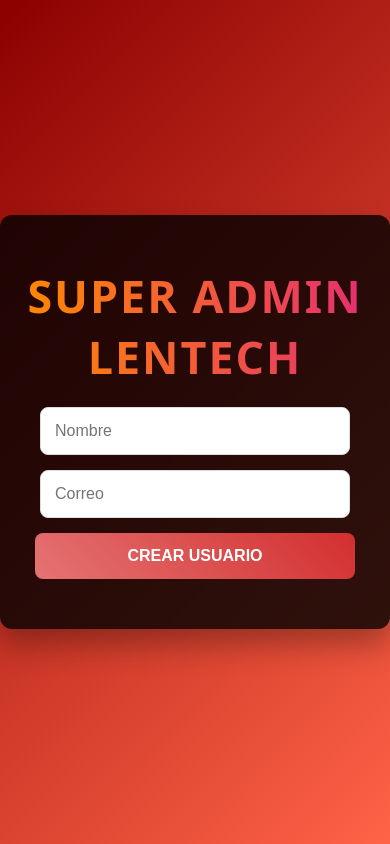
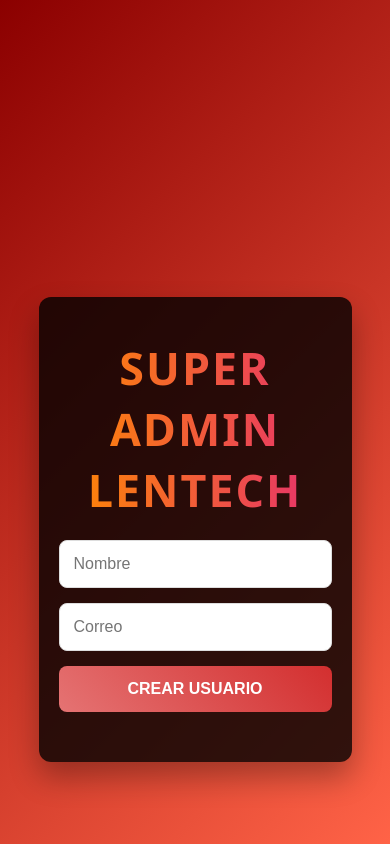
Before and after one commit to russven/CRUD, a website: page src/public/index.html in a window 390 px wide. Drawn offline with Linux system fonts and the light colour scheme; some packages are replaced by stand-ins of ours; no server answers; a script that the page names is missing.

Commit message:
CSS changed responsive 7

```diff
--- a/src/public/css/styles.css
+++ b/src/public/css/styles.css
@@ -12,11 +12,14 @@
     overflow: hidden;
     box-sizing: border-box;
     transition: all 0.3s ease-in-out;
-  }
+    overflow-y: auto;
+    padding-top: 215px;
+}
+
 
   .container {
     text-align: center;
-    width: 90%;
+    width: 70%;
     max-width: 600px;
     padding: 20px;
     background: rgba(0, 0, 0, 0.8);
@@ -26,6 +29,7 @@
   }
 
   h1 {
+    margin-top: 20px;
     font-size: 2.8rem;
     font-weight: bold;
     margin-bottom: 20px;
```
Also changed, not shown: dist/public/css/styles.css.
